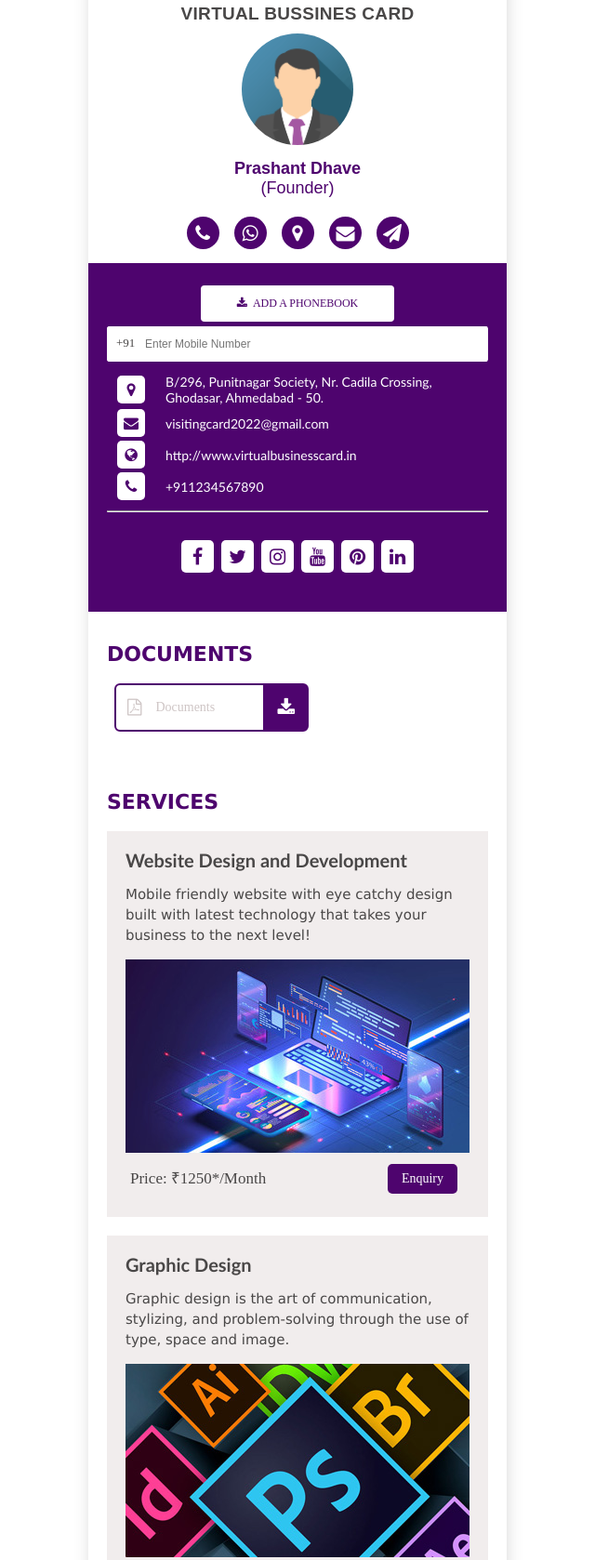
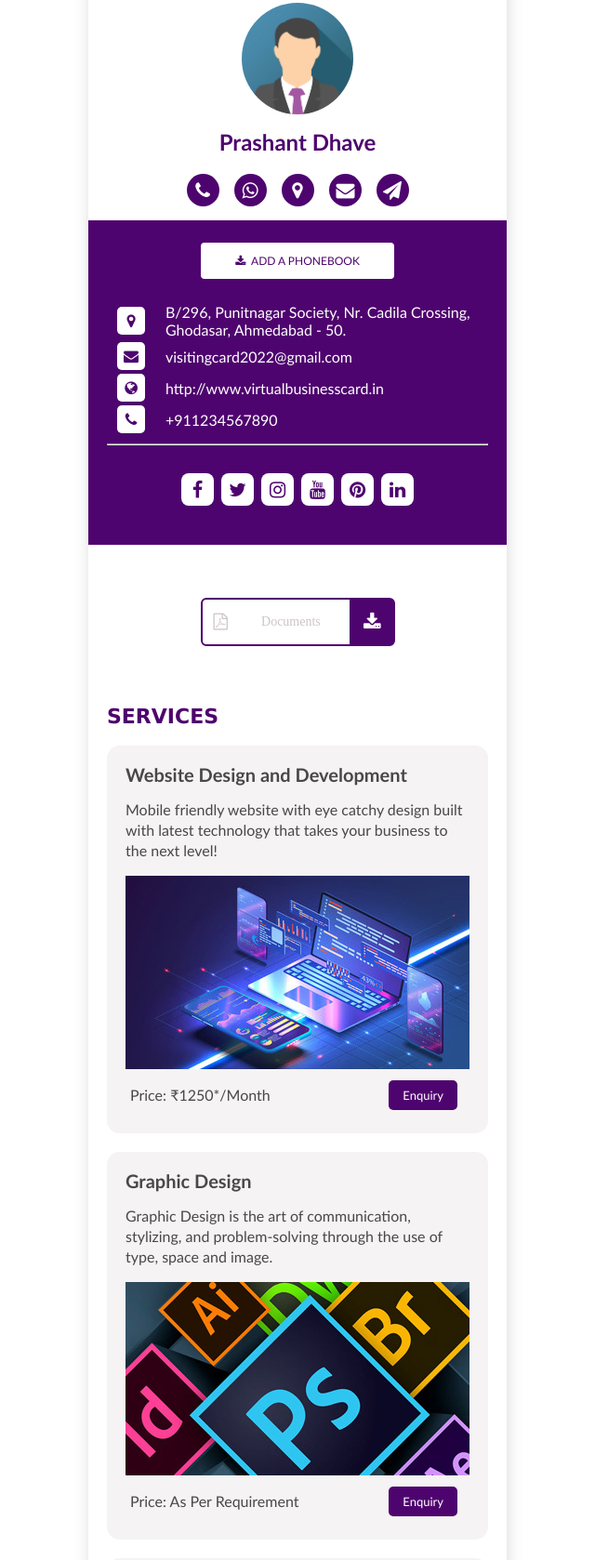
Before and after one commit to varsha0198/VISITING-CARD, a plain HTML site: page index.html in a window 1280 px wide. Shown: the part 106-1784 px from the top of the page at 93% size, without its empty margins (320-960 px from the left). Drawn offline with Linux system fonts and the light colour scheme.

Commit message:
fifth commit

```diff
--- a/index.html
+++ b/index.html
@@ -19,12 +19,12 @@
                     <img src="./images/edesignguru-logo-purple.jpg" alt="image1">
                 </div>
                 <br>
-                <div class="cardname"><strong> Virtual Bussines Card </strong></div>
+
                 <div class="image-port">
                     <img src="./images/img_avatar3.png" alt="image-avtar" class="image-md">
                 </div>
                 <div class="card-holder"><strong> Prashant Dhave </strong><br>
-                    <span>(Founder)</span>
+
                 </div>
                 <div class="set-button">
                     <a target="_blank" href="tel:1234567890">
@@ -56,13 +56,7 @@
                         &nbsp;Add a Phonebook
                     </a>
                 </div>
-                <div class="share-number">
-                    <div class="input-number">
-                        <label>+91</label>
-                        <input type="number" placeholder="Enter Mobile Number">
-                    </div>
-
-                </div>
+                <br>
                 <table class="table-items">
                     <tbody>
                         <tr>
@@ -150,12 +144,14 @@
 
 
                 </ul>
+
             </div>
         </div>
 
         <div class="secondpage">
-            <h2 class="third-heading">DOCUMENTS </h2>
+
             <br>
+            <div style="text-align: center;">
                 <a class="documents" href="eDesign guru.pdf">
                     <div class="pdf-icon">
                         <i class="fa fa-file-pdf-o"></i>
@@ -166,6 +162,7 @@
                     </div>
                 </a>
             </div>
+        </div>
 
         <div class="thirdpage">
             <h2 class="third-heading">SERVICES</h2>
@@ -173,8 +170,7 @@
                 <div class="banner">
                     <h3 class="banner-title">Website Design and Development</h3>
                     <p class="paragraph">Mobile friendly website with eye catchy design built with latest technology
-                        that takes your
-                        business to the next level!
+                        that takes your business to the next level!
                     </p>
                     <img src="./images/web-design-and-development.jpg" alt="website design">
                     <div class="enquiry-part">
@@ -185,9 +181,8 @@
                 </div>
                 <div class="banner">
                     <h3 class="banner-title">Graphic Design</h3>
-                    <p class="paragraph">Graphic design is the art of communication, stylizing, and problem-solving
-                        through the use of
-                        type, space and image.
+                    <p class="paragraph">Graphic Design is the art of communication, stylizing, and problem-solving
+                        through the use of type, space and image.
                     </p>
                     <img src="./images/graphic-design.jpg" alt="graphic design">
                     <div class="enquiry-part">
@@ -197,9 +192,8 @@
                 </div>
                 <div class="banner">
                     <h3 class="banner-title">Logo Design And Branding</h3>
-                    <p class="paragraph">A Logo is a design symbolizing ones organization. It is a design that is used
-                        by an organization
-                        for its branding.
+                    <p class="paragraph">A Logo is a Design symbolizing ones organization. It is a design that is used
+                        by an organization for its Branding.
                     </p>
                     <img src="./images/logo-design.jpg" alt="logo-design">
                     <div class="enquiry-part">
@@ -210,8 +204,7 @@
                 <div class="banner">
                     <h3 class="banner-title"> Digital Marketing </h3>
                     <p class="paragraph">We provide Digital Marketing services like Search Engine Optimization (SEO),
-                        Social Media
-                        Marketing (SMM), and Email Marketing.
+                        Social Media Marketing (SMM), and Email Marketing.
                     </p>
                     <img src="./images/digital-marketing.jpg" alt="digital-marketing">
                     <div class="enquiry-part">
@@ -348,7 +341,7 @@
             </form>
         </div>
 
-        <div>
+        <div class="copyright">
             <P>@ 2022 <a href="http://www.virtualbusinesscard.in/" target="_blank"
                     style="color: black;">www.virtualbusinesscard.in</a></P>
         </div>
--- a/style.css
+++ b/style.css
@@ -91,9 +91,10 @@ body {
 }
 
 .card-holder {
-    font-size: 18px;
+    font-size: 24px;
     font-family: Arial, Helvetica, sans-serif;
     color: var(--primary-color);
+    font-family: 'Trebuchet MS', 'Lucida Sans Unicode', 'Lucida Grande', 'Lucida Sans', Arial, sans-serif;
 }
 
 .set-button {
@@ -145,6 +146,8 @@ a {
 
 .addphonebook {
     min-width: 200px;
+    font-size: 17px;
+    font-family: 'Trebuchet MS', 'Lucida Sans Unicode', 'Lucida Grande', 'Lucida Sans', Arial, sans-serif;
 }
 
 .phonebook-btn a {
@@ -157,51 +160,6 @@ a {
     display: inline-block;
     text-transform: uppercase;
     border-radius: 4px;
-}
-
-.share-number {
-    text-align: left;
-    display: flex;
-    margin-bottom: 10px;
-}
-
-.input-number {
-    position: relative;
-    flex: 1;
-    overflow: hidden;
-    border-radius: 3px 3px 3px 3px;
-}
-
-.input-number label {
-    position: absolute;
-    left: 10px;
-    top: 10px;
-    color: var(--text-color);
-    font-size: 13px;
-}
-
-.share-number input {
-    background-color: var(--white-color);
-    border: 1px solid #fff;
-    padding: 11px;
-    outline: none;
-    font-size: 12px;
-    width: 100%;
-    color: var(--black-color);
-    padding-left: 40px;
-}
-
-.whatsapp-btn {
-    padding: 10px;
-    font-size: 13px;
-    background-color: var(--secondry-color);
-    color: var(--white-color);
-    border: none;
-    align-items: center;
-    display: flex;
-    border-radius: 0 3px 3px 0;
-
-
 }
 
 .table-item td {
@@ -226,7 +184,7 @@ a {
 .table-text {
     color: var(--white-color);
     margin-left: 10px;
-    font-size: 14px;
+    font-size: 16px;
     display: inline-block;
     font-family: 'Trebuchet MS', 'Lucida Sans Unicode', 'Lucida Grande', 'Lucida Sans', Arial, sans-serif;
     text-align: left;
@@ -238,7 +196,7 @@ a {
     justify-content: center;
     margin: 10px -4px 0;
     border-top: 1px solid var(--third-color);
-    padding-top: 10px;
+    padding-top: 5px;
 }
 
 .share-btn {
@@ -278,7 +236,7 @@ a {
     font-size: 20px;
     height: 35px;
     width: 35px;
-    border-radius: 5px;
+    border-radius: 0.4em;
 }
 
 .share-btn li {
@@ -311,23 +269,26 @@ a {
 }
 
 .tabledata {
-    font-size: 14px;
+    font-size: 16px;
     margin-top: 15px;
     border-collapse: separate;
     border-spacing: 0 0px;
     width: 100%;
+    font-family: 'Trebuchet MS', 'Lucida Sans Unicode', 'Lucida Grande', 'Lucida Sans', Arial, sans-serif;
 }
 
 .tabledata .company-data {
     text-align: left;
     min-width: 140px;
+
     vertical-align: top;
+    font-family: 'Trebuchet MS', 'Lucida Sans Unicode', 'Lucida Grande', 'Lucida Sans', Arial, sans-serif;
 }
 .tabledata h3 {
-    font-size: 15px;
+    font-size: 17px;
     line-height: 1;
     padding-left: 5px;
-    margin: 7PX 0;
+    margin: 7px 0;
 }
 .documents {
     display: inline-flex;
@@ -383,11 +344,13 @@ a {
 
 .banner {
     text-align: left;
-    background-color: rgb(241, 237, 237);
+    background-color: rgb(245, 243, 243);
+
     padding: 20px;
     max-width: 100%;
     margin: 0 auto;
     margin-bottom: 20px;
+    border-radius: 1em;
 }
 
 .banner .banner-title {
@@ -416,17 +379,20 @@ a {
     color: var(--black-color);
 }
 .price-details{
-    font-size: 17px;
+    font-size: 16px;
+    font-family: 'Trebuchet MS', 'Lucida Sans Unicode', 'Lucida Grande', 'Lucida Sans', Arial, sans-serif;
 }
 .enquiry-btn {
     padding: 5px 15px;
     color: var(--white-color);
-    font-size: 14px;
+    font-size: 13px;
     background-color: var(--primary-color);
     border-radius: 5px;
+    font-family: 'Trebuchet MS', 'Lucida Sans Unicode', 'Lucida Grande', 'Lucida Sans', Arial, sans-serif;
 }
 .font-style{
     font-size: 20px;
+    font-family: 'Trebuchet MS', 'Lucida Sans Unicode', 'Lucida Grande', 'Lucida Sans', Arial, sans-serif;
 }
 .QR-IMAGES {
     max-width: 200px;
@@ -437,6 +403,7 @@ a {
 }
 .heading-h4{
     font-size: 19px;
+    font-family: 'Trebuchet MS', 'Lucida Sans Unicode', 'Lucida Grande', 'Lucida Sans', Arial, sans-serif;
 }
 .gallery-img{
     width: 100%;
@@ -452,8 +419,8 @@ a {
   }
 
 .paragraph {
-    font-family: Verdana, Geneva, Tahoma, sans-serif;
-    font-size: 15px;
+    font-family: 'Trebuchet MS', 'Lucida Sans Unicode', 'Lucida Grande', 'Lucida Sans', Arial, sans-serif;
+    font-size: 16px;
 }
 
 .form-data {
@@ -477,4 +444,8 @@ a {
     color: var(--white-color);
     padding: 10px;
     border-radius: 5px;
+    font-family: 'Trebuchet MS', 'Lucida Sans Unicode', 'Lucida Grande', 'Lucida Sans', Arial, sans-serif;
 }
+.copyright{
+    font-family: 'Trebuchet MS', 'Lucida Sans Unicode', 'Lucida Grande', 'Lucida Sans', Arial, sans-serif;
+}
```
Lines whose indentation alone changed are shown as unchanged.
